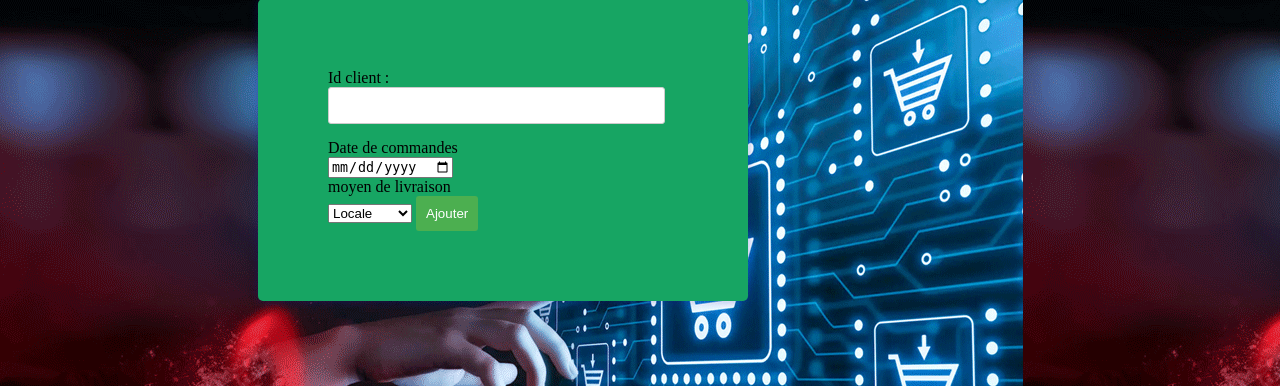
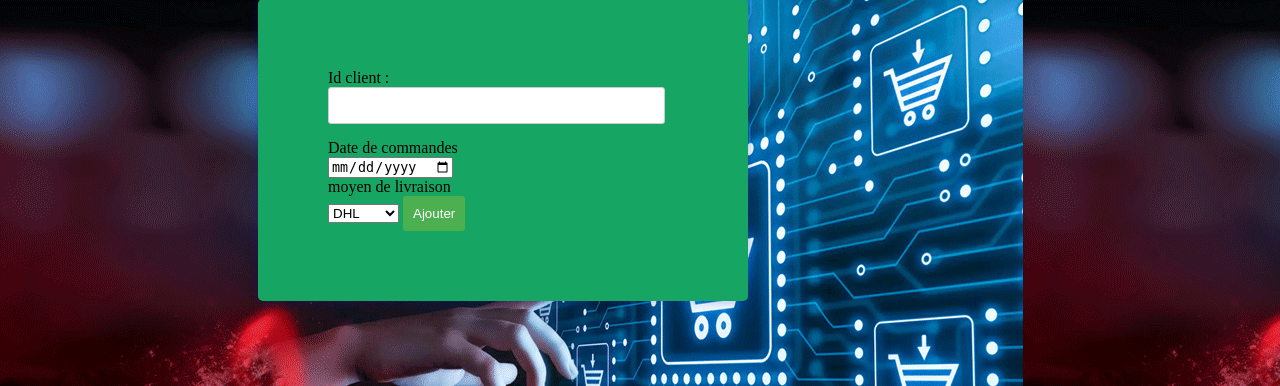
Before and after one commit to AmidAima/commerce_live, a PHP site: page /commandes/ajout.php in a window 1280 px wide. Shown: the part 69-455 px from the top of the page. Run offline with PHP 8.4, Linux system fonts and the light colour scheme.

Commit message:
Update ajout.php

```diff
--- a/Commerce/commandes/ajout.php
+++ b/Commerce/commandes/ajout.php
@@ -10,16 +10,17 @@
 <body>
 <h2>Ajouter des commandes</h2>
   <form action="insert.php" method="POST">
-    <label for="id_client">Id client :</label><br>
-    <input type="text" name="id_client" id="id_client" required><br>
+    <label for="id_utilisateur">Id client :</label><br>
+    <input type="text" name="id_utilisateur" id="id_utilisateur" required><br>
 
     <label for="date_commande">Date de commandes</label><br>
     <input type="date" name="date_commande" id="date_commande" required><br>
 
     <label for="moyen_livraison">moyen de livraison</label><br>
     <select id="moyen_livraison" name="moyen_livraison" required>
-				<option value="locale">Locale</option>
-				<option value="domicile">A domicile</option>
+	                        <option value="DHL">DHL</option>
+				<option value="Post">Post</option>
+				<option value="Express">Express</option>
 
     </select>
 
```
